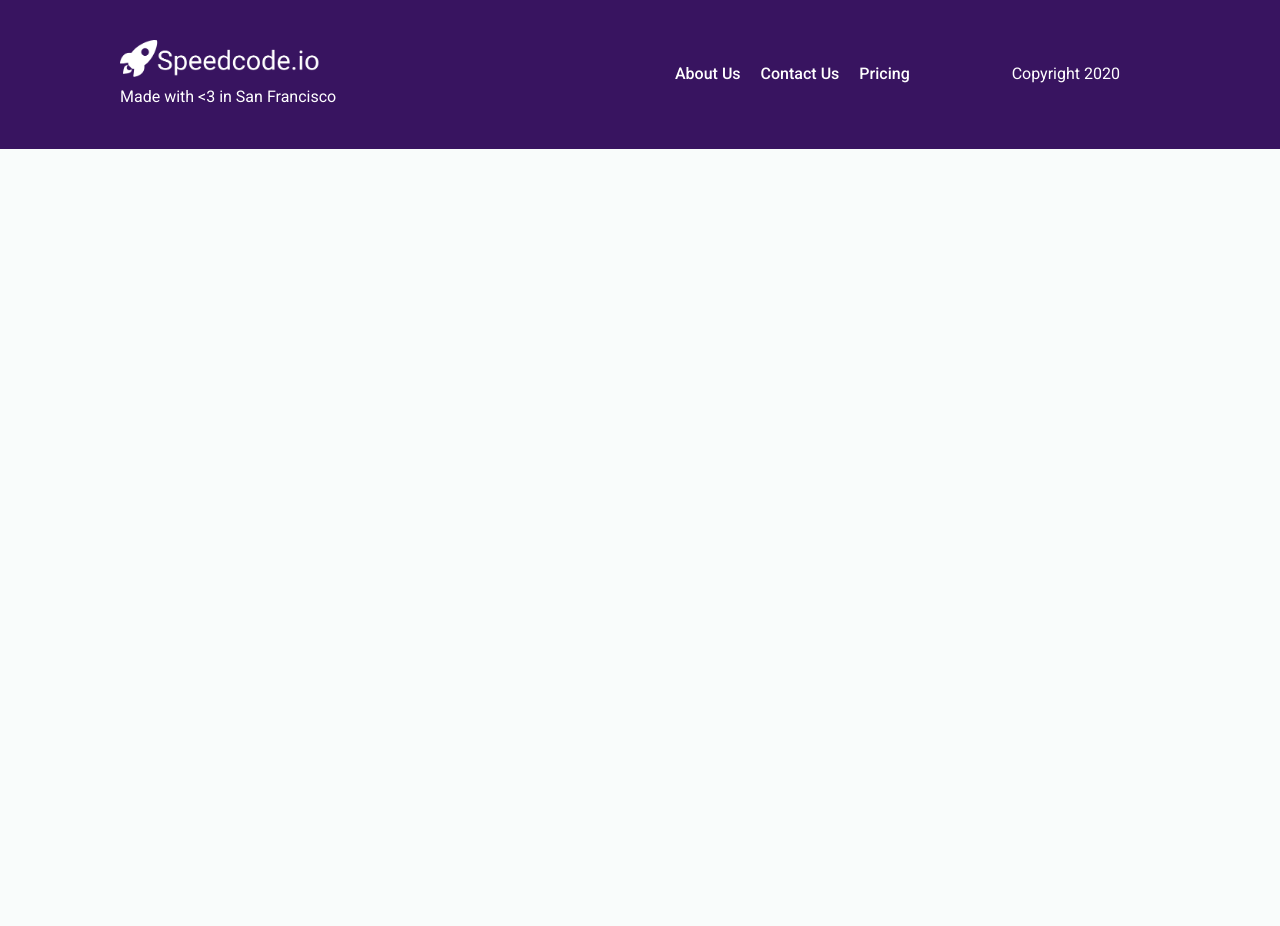
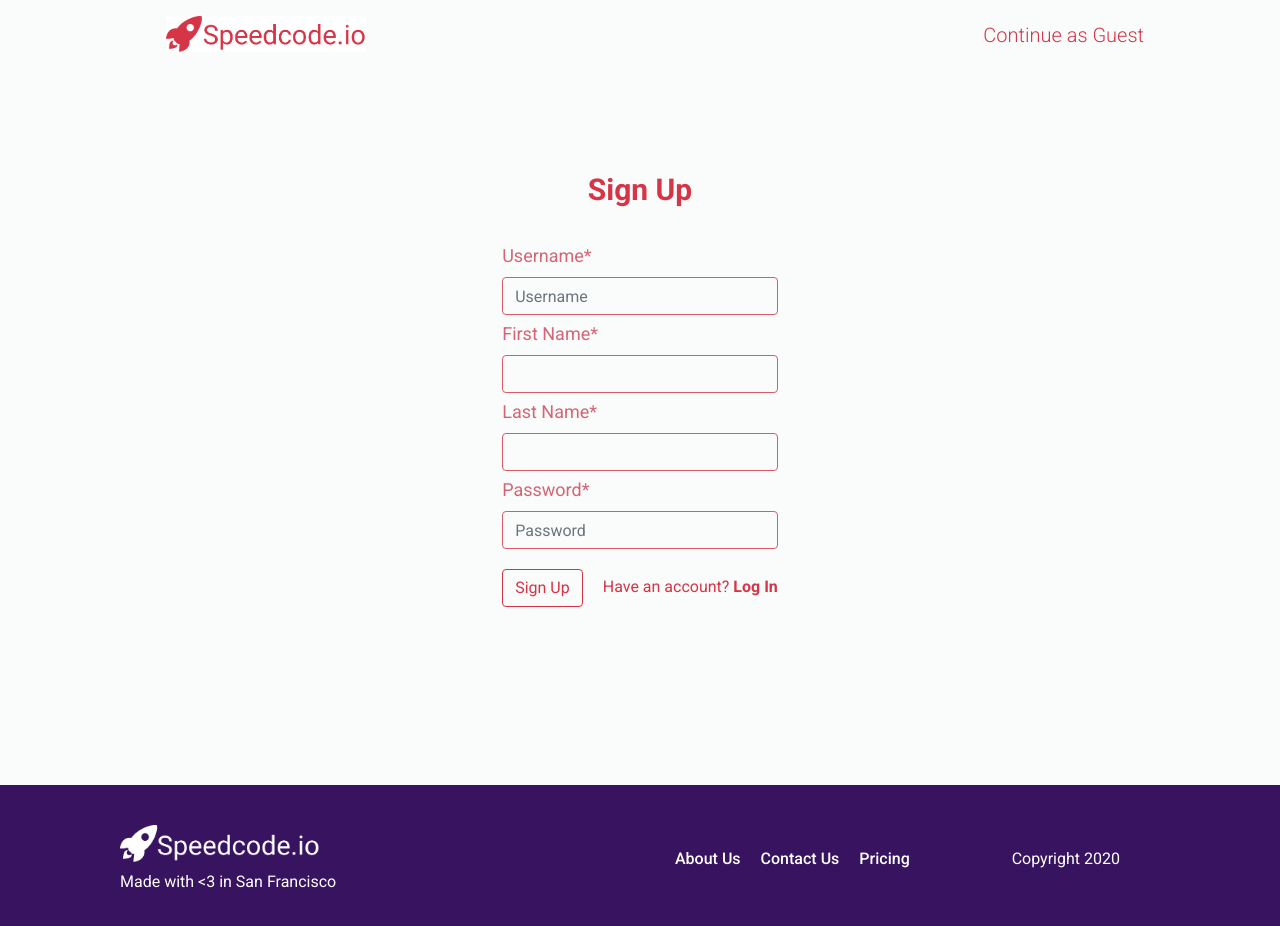
Before and after one commit to APNovichkov/SpeedCode.io, a React (Create React App) app: page /#/signup in a window 1280 px wide. Shown: the top 926 px of the page. Before the commit the page ends 800 px from the top, so only its background shows below. Built offline with nearby package versions, Linux system fonts and the light colour scheme.

Commit message:
[add] Added sign up page and functionality

```diff
--- a/src/App.css
+++ b/src/App.css
@@ -2,6 +2,26 @@
 body {
   background-color: #f9fcfb;
   font-family: "Roboto", sans-serif;
+}
+
+/* SIGNUP STUFF */
+
+.signup-wrapper{
+  height: 90vh;
+  padding-top: 8%;
+}
+
+.signup-form-label{
+  color: #D56576;
+  font-size: 18px;
+}
+
+.signup-error-wrapper{
+  font-weight: 800;
+  font-size: 17px;
+  color: #381460;
+  margin-bottom: 20px;
+  margin-top: 5px;
 }
 
 /* LOGIN STUFF */
--- a/src/App.js
+++ b/src/App.js
@@ -15,7 +15,7 @@ import AlgorithmDetailSpeed from "./pages/algorithmDetailSpeed";
 import DataStructuresPage from "./pages/dataStructures";
 import Landing from "./pages/landing";
 import Login from "./pages/login";
-
+import SignUp from "./pages/signUp";
 
 function App() {
   return (
@@ -25,6 +25,7 @@ function App() {
           <Switch>
             <Route path="/" exact component={Landing}></Route>
             <Route path="/login" component={Login}></Route>
+            <Route path="/signup" component={SignUp}></Route>
             <Route path="/algorithms" exact component={AlgorithmsPage}></Route>
             <Route path="/algorithms/speed/:name" component={AlgorithmDetailSpeed}></Route>
             <Route path="/algorithms/mergesort" component={AlgorithmDetail}></Route>
--- a/src/components/landingNavbar.js
+++ b/src/components/landingNavbar.js
@@ -15,7 +15,7 @@ const LandingNavbar = (props) => {
               <Link to="/login" className="medium-text landing-navbar-link">
                 Login
               </Link>
-              <a className="medium-text landing-navbar-link">Sign Up</a>
+              <Link to="/signup" className="medium-text landing-navbar-link">Sign Up</Link>
               <a className="light-text landing-navbar-link">Continue as Guest</a>
             </h5>
           </div>
--- a/src/pages/login.js
+++ b/src/pages/login.js
@@ -1,7 +1,7 @@
 import React, { useState } from "react";
 import axios from "axios";
 import bcrypt from "bcryptjs";
-import {Redirect} from "react-router-dom";
+import {Redirect, Link} from "react-router-dom";
 
 // Import Components
 import LandingNavbar from "./../components/landingNavbar";
@@ -93,7 +93,7 @@ const Login = (props) => {
                     Login
                   </button>
                   <div className="login-sign-up-wrapper">
-                    Don't have an account? <a href="sign-up">Sign Up</a>
+                    Don't have an account? <Link to="/signup">Sign Up</Link>
                   </div>
                 </div>
               </div>
--- /dev/null
+++ b/src/pages/signUp.js
@@ -0,0 +1,132 @@
+import React, { useState } from "react";
+import axios from "axios";
+import { Link, Redirect } from "react-router-dom";
+
+// Import Components
+import LandingNavbar from "./../components/landingNavbar";
+import { getSignUpUrl } from "../utils/urlUtils";
+
+const SignUp = () => {
+  const [firstName, setFirstName] = useState("");
+  const [lastName, setLastName] = useState("");
+  const [username, setUsername] = useState("");
+  const [password, setPassword] = useState("");
+
+  const [isSignupSuccessfull, setIsSignupSuccessful] = useState(false);
+  const [isUsernameTaken, setIsUsernameTaken] = useState(false);
+
+  const handleSignUp = (event) => {
+    event.preventDefault();
+
+    const formBody = {
+      firstName: firstName,
+      lastName: lastName,
+      username: username,
+      password: password,
+    };
+
+    console.log("Signing up with form: ", formBody);
+
+    axios
+      .post(getSignUpUrl(), formBody)
+      .then((res) => {
+        console.log("Got Response: ", res.data);
+
+        if (res.data.isUsernameTaken) {
+          setIsUsernameTaken(true);
+        } else {
+          setIsSignupSuccessful(true);
+        }
+      })
+      .catch((err) => {
+        console.log(err);
+      });
+  };
+
+  if (isSignupSuccessfull) {
+    return <Redirect to="/login"/>;
+  }
+
+  return (
+    <div>
+      <LandingNavbar isLoginOrSignUp={true}></LandingNavbar>
+
+      <div className="signup-wrapper text-center">
+        <div className="login-header">Sign Up</div>
+        <div className="d-flex justify-content-center">
+          <div className="login-form-wrapper">
+            <form onSubmit={handleSignUp}>
+              <div className="login-input-wrapper text-left">
+                <label for="username" className="signup-form-label">
+                  Username*
+                </label>
+                <input
+                  type="text"
+                  value={username}
+                  onChange={(event) => setUsername(event.target.value)}
+                  id="username"
+                  name="username"
+                  class="form-control login-input"
+                  placeholder="Username"
+                ></input>
+                {isUsernameTaken && <div className="signup-error-wrapper">Username is taken...</div>}
+              </div>
+              <div className="login-input-wrapper text-left">
+                <label for="firstName" className="signup-form-label">
+                  First Name*
+                </label>
+                <input
+                  type="text"
+                  value={firstName}
+                  onChange={(event) => setFirstName(event.target.value)}
+                  id="firstName"
+                  name="firstName"
+                  class="form-control login-input"
+                ></input>
+              </div>
+              <div className="login-input-wrapper text-left">
+                <label for="lastName" className="signup-form-label">
+                  Last Name*
+                </label>
+                <input
+                  type="text"
+                  value={lastName}
+                  onChange={(event) => setLastName(event.target.value)}
+                  id="lastName"
+                  name="lastName"
+                  class="form-control login-input"
+                ></input>
+              </div>
+              <div className="login-input-wrapper text-left">
+                <label for="firstName" className="signup-form-label">
+                  Password*
+                </label>
+                <input
+                  type="password"
+                  value={password}
+                  onChange={(event) => setPassword(event.target.value)}
+                  id="password"
+                  name="password"
+                  class="form-control login-input"
+                  placeholder="Password"
+                ></input>
+              </div>
+              <div className="login-button-wrapper">
+                <div className="d-flex justify-content-center">
+                  <button type="submit" className="login-button btn">
+                    Sign Up
+                  </button>
+                  <div className="login-sign-up-wrapper">
+                    Have an account? <Link to="/login">Log In</Link>
+                  </div>
+                </div>
+              </div>
+            </form>
+          </div>
+        </div>
+      </div>
+    </div>
+  );
+};
+
+export default SignUp;
--- a/src/utils/urlUtils.js
+++ b/src/utils/urlUtils.js
@@ -5,6 +5,10 @@ export const getLoginUrl = () => {
   return `${BASE_URL}/login`;
 }
 
+export const getSignUpUrl = () => {
+  return `${BASE_URL}/signup`;
+}
+
 // GET REQUESTS
 export const getAlgorithmsUrl = () => {
   return `${BASE_URL}/algorithms`;
```
